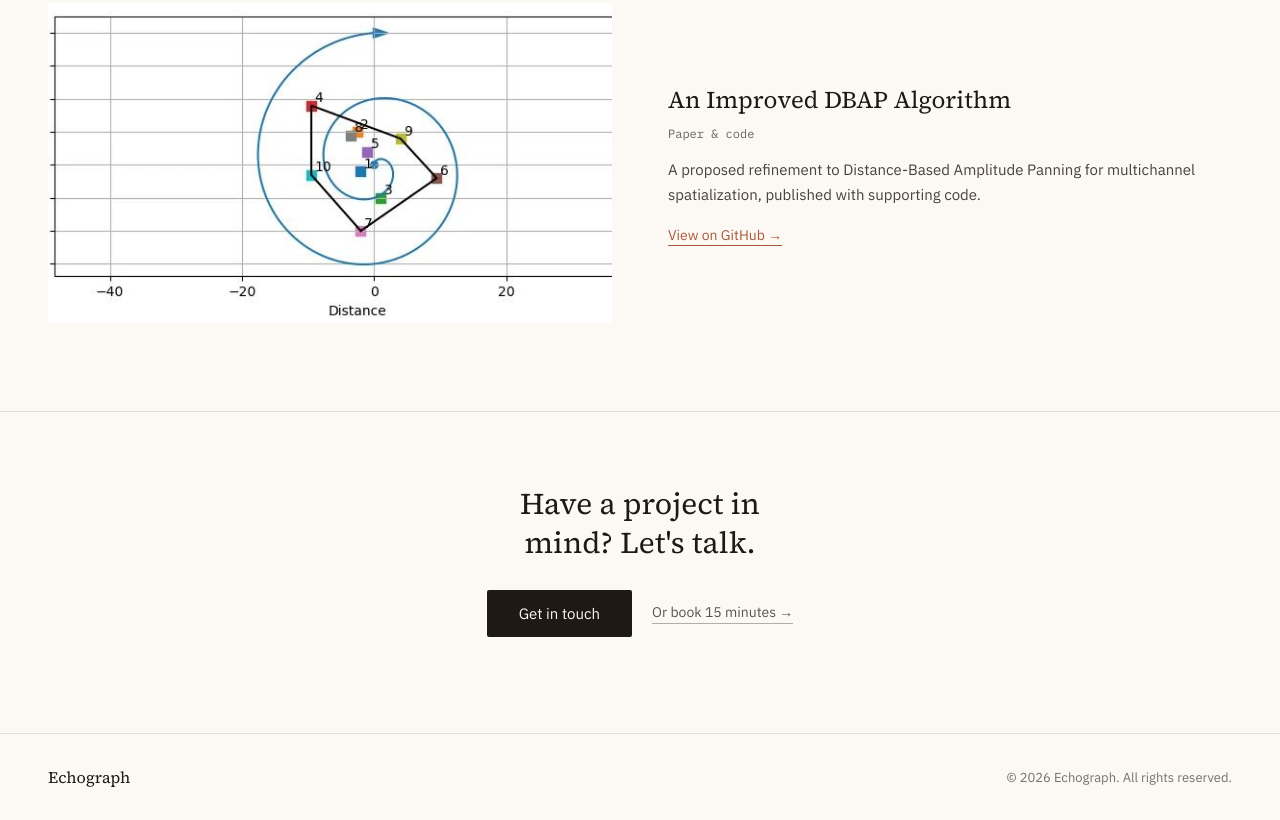
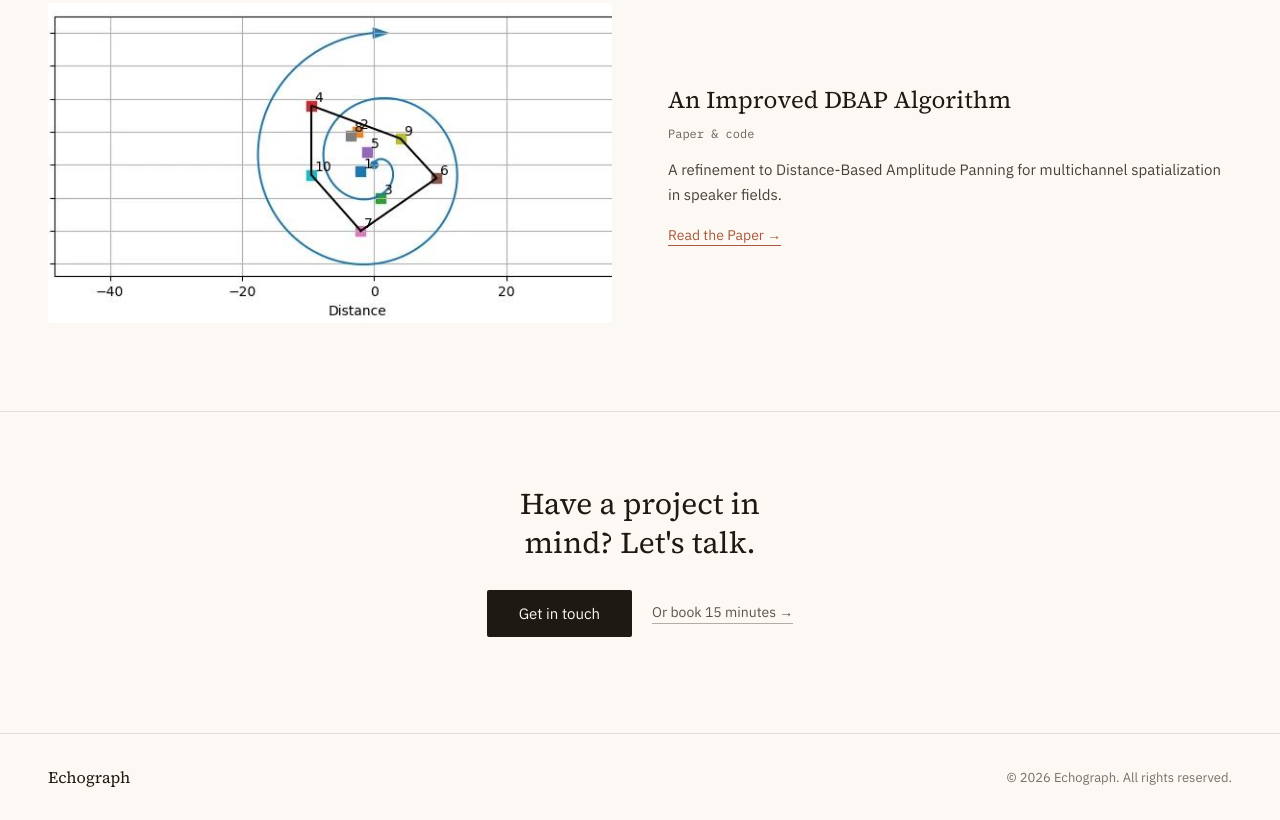
Before and after one commit to woolgathering/echograph_vercel, a plain HTML site: page work.html in a window 1280 px wide. Shown: the part 3253-4073 px from the top of the page. Drawn offline with Linux system fonts and the light colour scheme; a script that the page names is missing.

Commit message:
Update DBAP algorithm description and links

```diff
--- a/work.html
+++ b/work.html
@@ -150,8 +150,8 @@
       <div style="order: 2;">
         <h3 style="font-family: 'Source Serif 4', serif; font-weight: 400; font-size: 24px; margin: 0 0 10px;">An Improved DBAP Algorithm</h3>
         <div style="font-family: 'IBM Plex Mono', monospace; font-size: 12px; color: oklch(50% 0.015 80); margin-bottom: 16px;">Paper &amp; code</div>
-        <p style="font-size: 15px; line-height: 1.7; color: oklch(38% 0.015 80); margin: 0 0 16px;">A proposed refinement to Distance-Based Amplitude Panning for multichannel spatialization, published with supporting code.</p>
-        <a href="https://github.com/woolgathering" style="font-size: 14px; color: #a8593c; border-bottom: 1px solid #a8593c; padding-bottom: 1px;">View on GitHub &rarr;</a>
+        <p style="font-size: 15px; line-height: 1.7; color: oklch(38% 0.015 80); margin: 0 0 16px;">A refinement to Distance-Based Amplitude Panning for multichannel spatialization in speaker fields.</p>
+        <a href="https://www.jacobsundstrom.com/work/research/dbap" style="font-size: 14px; color: #a8593c; border-bottom: 1px solid #a8593c; padding-bottom: 1px;">Read the Paper &rarr;</a>
       </div>
     </div>
   </div>
```
